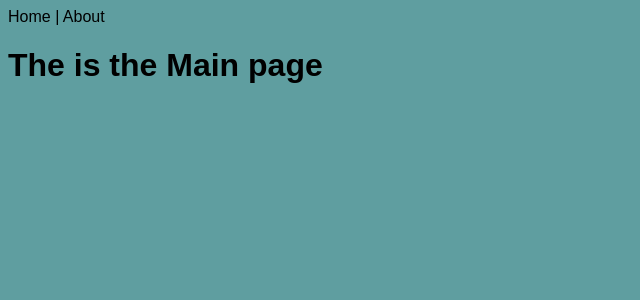
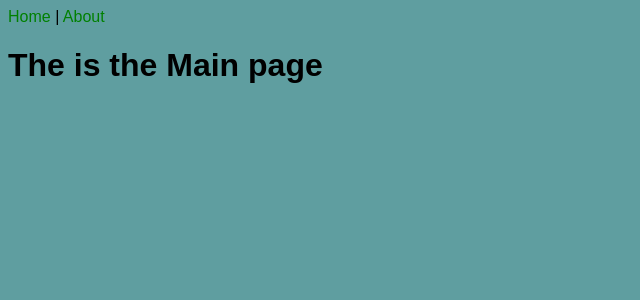
Before and after one commit to shopnobaz/flask-server, a Flask app: page / in a window 1280 px wide. Shown: the top 300 px of the page, without its empty margins (0-640 px from the left). Run offline with Flask 2, Linux system fonts and the light colour scheme.

Commit message:
changed font color

```diff
--- a/static/styles.css
+++ b/static/styles.css
@@ -5,7 +5,7 @@
 
 a {
 text-decoration: none;
-color: black;
+color: green;
 }
 
 a:hover{
```
